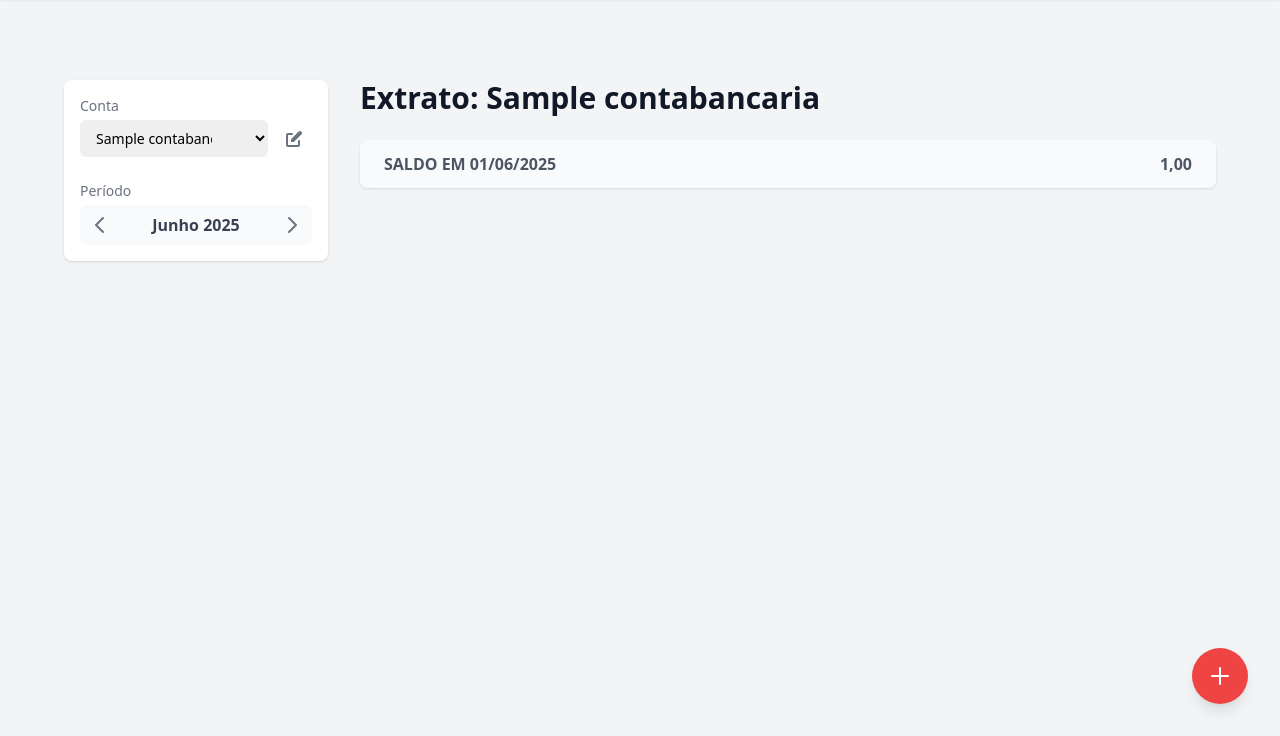
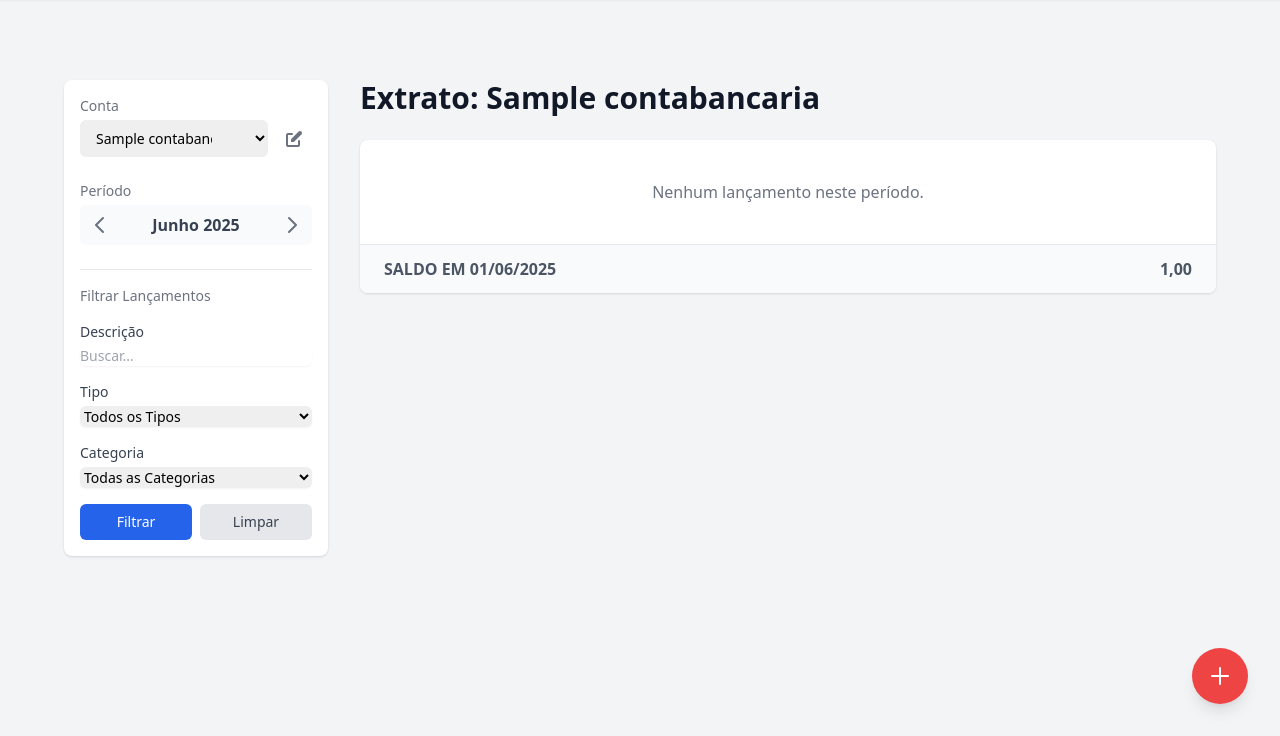
Before and after one commit to rodrigoaugustov/meudindin, a Django app: page /conta/1/extrato/ in a window 1280 px wide. Shown: the part 64-800 px from the top of the page. Run offline with Django 5.2, Linux system fonts and the light colour scheme; a user stored in the database is signed in; data comes from the database, SQL or seed files in the repository; tables that the repository leaves empty hold one stand-in row (values such as "Sample post"); some libraries are stand-ins or nearby versions.

Commit message:
Adiciona filtros no extrato de conta

```diff
--- a/core/views/lancamento_views.py
+++ b/core/views/lancamento_views.py
@@ -96,11 +96,29 @@ class LancamentoListView(LoginRequiredMixin, ListView):
 
         self.conta = get_object_or_404(ContaBancaria, pk=pk, usuario=self.request.user)
 
-        return Lancamento.objects.filter(
+        # Queryset base
+        queryset = Lancamento.objects.filter(
             conta_bancaria=self.conta,
             data_caixa__year=ano,
             data_caixa__month=mes
-        ).com_saldo_parcial().order_by('-data_caixa', '-id')
+        )
+
+        # Captura os parâmetros de filtro do GET request
+        self.tipo_filtro = self.request.GET.get('tipo', '')
+        self.categoria_filtro = self.request.GET.get('categoria', '')
+        self.q_filtro = self.request.GET.get('q', '')
+
+        # Aplica os filtros ao queryset
+        if self.tipo_filtro:
+            queryset = queryset.filter(tipo=self.tipo_filtro)
+
+        if self.categoria_filtro:
+            queryset = queryset.filter(categoria_id=self.categoria_filtro)
+
+        if self.q_filtro:
+            queryset = queryset.filter(descricao__icontains=self.q_filtro)
+
+        return queryset.com_saldo_parcial().order_by('-data_caixa', '-id')
 
     def get_context_data(self, **kwargs):
         context = super().get_context_data(**kwargs)
@@ -136,6 +154,18 @@ class LancamentoListView(LoginRequiredMixin, ListView):
         context['mes_seguinte'] = data_selecionada + relativedelta(months=1)
         context['saldo_inicial_periodo'] = saldo_anterior
         context['hoje'] = self.hoje
+
+        # Adiciona os novos dados de contexto para os filtros
+        context['categorias_conta'] = Categoria.objects.filter(
+            Q(lancamento__conta_bancaria=self.conta) | Q(usuario__isnull=True)
+        ).distinct().order_by('nome')
+        context['filtro_tipo_atual'] = self.tipo_filtro
+        context['filtro_q_atual'] = self.q_filtro
+
+        try:
+            context['filtro_categoria_atual'] = int(self.categoria_filtro)
+        except (ValueError, TypeError):
+            context['filtro_categoria_atual'] = ''
 
         return context
 
--- a/templates/core/lancamento_list.html
+++ b/templates/core/lancamento_list.html
@@ -67,6 +67,37 @@
                         </a>
                     </div>
                 </div>
+
+                <!-- Filtros Adicionais -->
+                <form method="get" action="{% url 'core:lancamento_list' conta.pk data_selecionada.year data_selecionada.month %}" class="space-y-4 border-t border-gray-200 pt-4">
+                    <h3 class="text-sm font-medium text-gray-500">Filtrar Lançamentos</h3>
+
+                    <div>
+                        <label for="q" class="block text-sm font-medium text-gray-700 mb-1">Descrição</label>
+                        <input type="text" name="q" id="q" value="{{ filtro_q_atual|default:'' }}" placeholder="Buscar..." class="block w-full text-sm border-gray-300 rounded-md shadow-sm focus:ring-blue-500 focus:border-blue-500">
+                    </div>
+
+                    <div>
+                        <label for="tipo" class="block text-sm font-medium text-gray-700 mb-1">Tipo</label>
+                        <select name="tipo" id="tipo" class="block w-full text-sm border-gray-300 rounded-md shadow-sm focus:ring-blue-500 focus:border-blue-500">
+                            <option value="">Todos os Tipos</option>
+                            <option value="D" {% if filtro_tipo_atual == 'D' %}selected{% endif %}>Apenas Débitos</option>
+                            <option value="C" {% if filtro_tipo_atual == 'C' %}selected{% endif %}>Apenas Créditos</option>
+                        </select>
+                    </div>
+
+                    <div>
+                        <label for="categoria" class="block text-sm font-medium text-gray-700 mb-1">Categoria</label>
+                        <select name="categoria" id="categoria" class="block w-full text-sm border-gray-300 rounded-md shadow-sm focus:ring-blue-500 focus:border-blue-500">
+                            <option value="">Todas as Categorias</option>
+                            {% for cat in categorias_conta %}
+                            <option value="{{ cat.pk }}" {% if filtro_categoria_atual == cat.pk %}selected{% endif %}>{{ cat.nome }}</option>
+                            {% endfor %}
+                        </select>
+                    </div>
+
+                    <div class="flex space-x-2"><button type="submit" class="flex-1 bg-blue-600 text-white py-2 px-4 text-sm rounded-md hover:bg-blue-700">Filtrar</button><a href="{% url 'core:lancamento_list' conta.pk data_selecionada.year data_selecionada.month %}" class="flex-1 text-center bg-gray-200 text-gray-700 py-2 px-4 text-sm rounded-md hover:bg-gray-300">Limpar</a></div>
+                </form>
             </div>
         </aside>
 
@@ -97,6 +128,14 @@
                             <span class="text-md font-semibold w-32 text-right {% if lancamento.tipo == 'D' %}text-red-600{% else %}text-green-600{% endif %}">{{ lancamento.valor_com_sinal|brl }}</span>
                             <span class="w-28 text-right text-gray-700 font-medium">{{ lancamento.saldo_final_linha|brl }}</span>
                         </div>
+                    </li>
+                    {% empty %}
+                    <li class="px-4 py-10 sm:px-6 text-center text-gray-500">
+                        {% if filtro_q_atual or filtro_tipo_atual or filtro_categoria_atual %}
+                            Nenhum lançamento encontrado com os filtros aplicados.
+                        {% else %}
+                            Nenhum lançamento neste período.
+                        {% endif %}
                     </li>
                     {% endfor %}
 
```
Also changed, not shown: templates/core/fatura_detail.html (+9 -0 lines).
